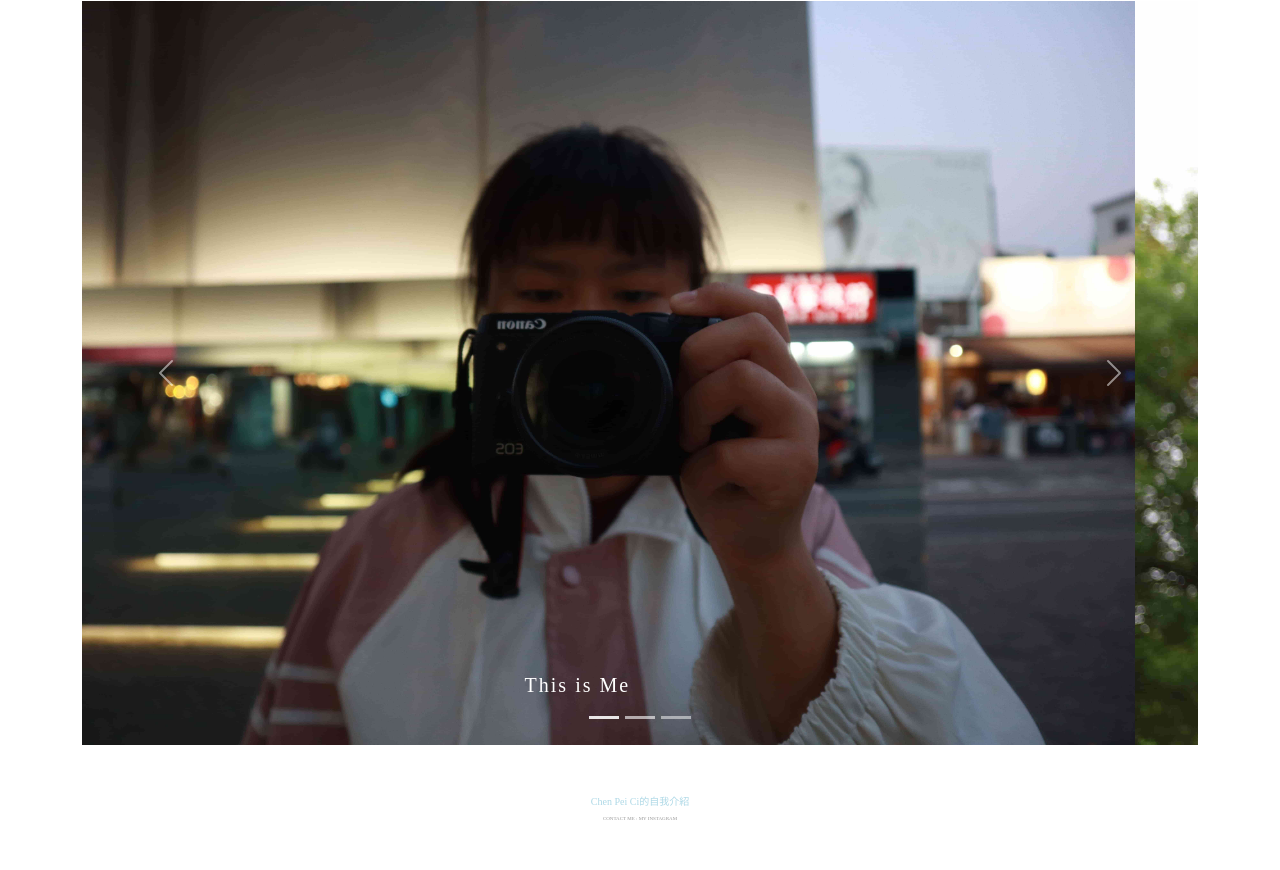
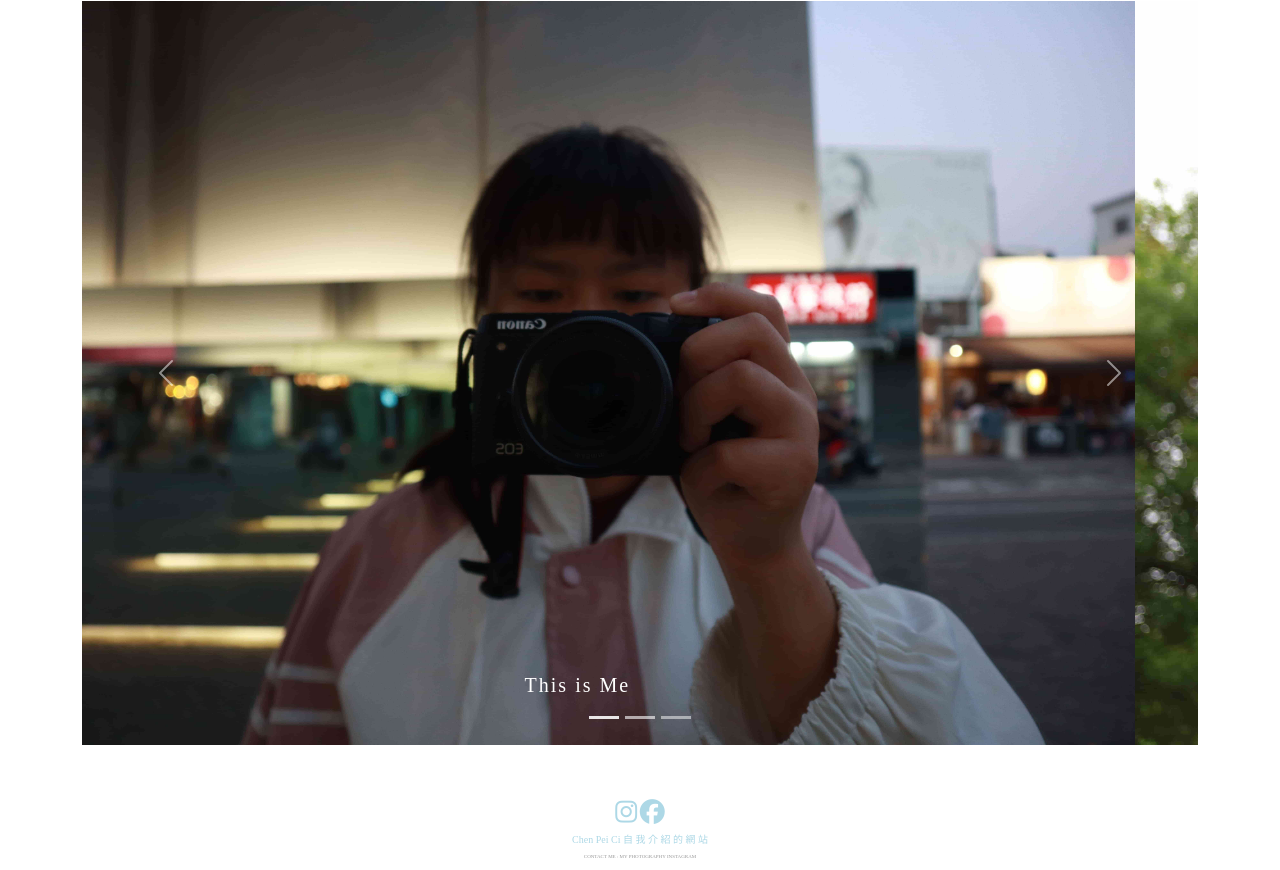
Before and after one commit to AliceBlue98073/AliceBlue98073.github.io, a plain HTML site: page index.html in a window 1280 px wide. Shown: the part 278-1148 px from the top of the page. Before the commit the page ends 1110 px from the top, so only its background shows below. Drawn offline with nearby package versions, Linux system fonts and the light colour scheme.

Commit message:
第一版

```diff
--- a/index.html
+++ b/index.html
@@ -114,11 +114,17 @@
         </main>
 
         <fotter>
+
         <div>
-        Chen Pei Ci的自我介紹
+        <a href ="https://www.instagram.com/alice98073/" style="font-size: 25px"><i class="fa-brands fa-instagram"></i></a>
+        <a href="https://www.facebook.com/profile.php?id=100003325381139" style="font-size: 25px"><i class="fa-brands fa-facebook"></i>
+        </a>
         <br>
-        <a href="https://instagram.com/acfilms_1081208?utm_medium=copy_link" style="color:#989898!important;text-decoration:none!important;" target="_blank" rel="nofollow">CONTACT ME : MY INSTAGRAM</a>
+        Chen Pei Ci 自 我 介 紹 的 網 站
+        <br>
+        <a href="https://instagram.com/acfilms_1081208?utm_medium=copy_link" style="color:#989898!important;text-decoration:none!important;" target="_blank" rel="nofollow">CONTACT ME : MY PHOTOGRAPHY INSTAGRAM</a>
         </div>
+
         </fotter>
 
         <script src="https://cdn.jsdelivr.net/npm/bootstrap@5.1.3/dist/js/bootstrap.bundle.min.js"></script>
```
Also changed, not shown: Personal_Information.html (+8 -2 lines), Photography.html (+8 -2 lines), competition.html (+8 -2 lines), conviction.html (+8 -2 lines), family.html (+8 -2 lines), find_myself.html (+8 -2 lines), interest.html (+8 -2 lines), personality.html (+8 -2 lines), study.html (+8 -2 lines), volunteer.html (+8 -2 lines).
